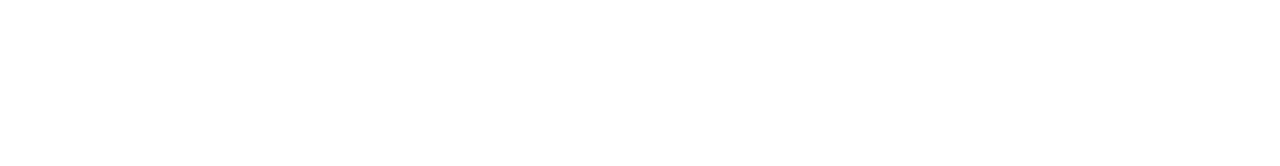
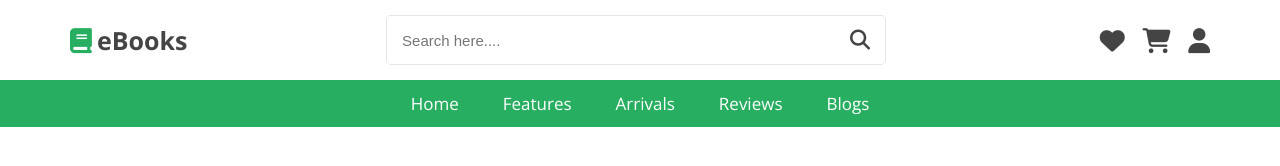
Before and after one commit to Muhammed-Nayeem/EBooks, a plain HTML site: page index.html in a window 1280 px wide. Shown: the top 166 px of the page. Drawn offline with nearby package versions, Linux system fonts and the light colour scheme.

Commit message:
Header Markup and Style Done

```diff
--- a/ASSETS/CSS/custom.scss
+++ b/ASSETS/CSS/custom.scss
@@ -0,0 +1,2 @@
+@import "../SCSS/Base/base";
+@import "../SCSS/Layouts/layout";
--- a/ASSETS/CSS/responsive.scss
+++ b/ASSETS/CSS/responsive.scss
@@ -0,0 +1,58 @@
+@import "../SCSS/Base/variable";
+
+@media only screen and (min-width: 992px) and (max-width: 1200px) {
+  html {
+    font-size: 55%;
+  }
+  .container {
+    max-width: 970px;
+  }
+}
+
+@media only screen and (min-width: 768px) and (max-width: 991px) {
+  html {
+    font-size: 50%;
+  }
+  .container {
+    max-width: 750px;
+  }
+}
+
+@media only screen and (max-width: 767px) {
+  html {
+    font-size: 45%;
+    scroll-padding-top: 0;
+  }
+  body {
+    padding-bottom: 5rem;
+  }
+  .container {
+    max-width: 320px;
+  }
+  .header {
+    #search-btn {
+      display: inline-block;
+    }
+    &__top {
+      box-shadow: $boxShadow;
+      position: relative;
+    }
+    &__search-form {
+      position: absolute;
+      top: -120%;
+      box-shadow: $boxShadow;
+    }
+    &__navbar {
+      display: none;
+    }
+  }
+}
+
+@media only screen and (min-width: 480px) and (max-width: 767px) {
+  html {
+    font-size: 48%;
+  }
+  .container {
+    max-width: 450px;
+  }
+}
--- a/ASSETS/Javascript/app.js
+++ b/ASSETS/Javascript/app.js
@@ -0,0 +1,22 @@
+//Top Header Search Form:
+let searchForm = document.querySelector(".header__search-form");
+document.querySelector("#search-btn").onclick = () => {
+  searchForm.classList.toggle("active");
+}
+
+//Sticky Navbar:
+window.onscroll = () => {
+  searchForm.classList.remove("remove");
+  if (window.scrollY > 80) {
+    document.querySelector(".header .header__navbar").classList.add("active");
+  } else {
+    document.querySelector(".header .header__navbar").classList.remove("active");
+  }
+}
+window.onload = () => {
+  if (window.scrollY > 80) {
+    document.querySelector(".header .header__navbar").classList.add("active");
+  } else {
+    document.querySelector(".header .header__navbar").classList.remove("active");
+  }
+}
--- a/ASSETS/SCSS/Base/_base.scss
+++ b/ASSETS/SCSS/Base/_base.scss
@@ -0,0 +1,4 @@
+@import "variable";
+@import "typography";
+@import "common";
+@import "reset";
--- a/ASSETS/SCSS/Base/_common.scss
+++ b/ASSETS/SCSS/Base/_common.scss
@@ -0,0 +1,41 @@
+* {
+  margin: 0;
+  padding: 0;
+  box-sizing: border-box;
+  outline: none;
+  border: none;
+  text-transform: capitalize;
+  text-decoration: none;
+  transition: all .3s ease;
+  transition: width none;
+}
+
+html {
+  font-size: 62.5%;
+  overflow-x: hidden;
+  scroll-padding-top: 5rem;
+  scroll-behavior: smooth;
+}
+
+html::-webkit-scrollbar {
+  width: 1rem;
+}
+
+html::-webkit-scrollbar-track {
+  background: transparent;
+}
+
+html::-webkit-scrollbar-thumb {
+  background: $black;
+}
+
+body {
+  font-family: $primaryFont;
+  height: 300vh;
+}
+
+.container {
+  max-width: 1140px;
+  width: 100%;
+  margin: 0 auto;
+}
--- a/ASSETS/SCSS/Base/_typography.scss
+++ b/ASSETS/SCSS/Base/_typography.scss
@@ -0,0 +1,3 @@
+@import url('https://fonts.googleapis.com/css2?family=Open+Sans:wght@300;400;500;600;700;800&family=Poppins:wght@300;400;500;600;700;800;900&display=swap');
+
+$primaryFont: 'Open Sans', sans-serif;
--- a/ASSETS/SCSS/Base/_variable.scss
+++ b/ASSETS/SCSS/Base/_variable.scss
@@ -0,0 +1,8 @@
+$green: #27ae60;
+$darkGreen: #219150;
+$black: #444;
+$lightBlack: #666;
+$white: #ffffff;
+$border: .1rem solid rgba(0, 0, 0, .1);
+$boxShadow: 0 .5rem 1rem rgba(0, 0, 0, .1);
+$borderHover: .1rem solid var(--black);
--- /dev/null
+++ b/ASSETS/SCSS/Layouts/_header.scss
@@ -0,0 +1,97 @@
+.header {
+  &__top {
+    background-color: $white;
+  }
+  &__top-container {
+    display: flex;
+    justify-content: space-between;
+    align-items: center;
+    padding: 1.5rem 0;
+  }
+  &__logo {
+    a {
+      font-size: 2.5rem;
+      font-weight: bolder;
+      text-transform: none;
+      color: $black;
+      cursor: pointer;
+      i {
+        color: $green;
+        padding-right: .5rem;
+      }
+    }
+  }
+  &__search-form {
+    width: 50rem;
+    height: 5rem;
+    border: $border;
+    border-radius: .5rem;
+    display: flex;
+    align-items: center;
+    background-color: $white;
+    overflow: hidden;
+    input {
+      width: 100%;
+      height: 100%;
+      padding: 0 1.5rem;
+      font-size: 1.5rem;
+      text-transform: none;
+      color: $black;
+    }
+    label {
+      font-size: 2rem;
+      color: $black;
+      padding-right: 1.5rem;
+      cursor: pointer;
+      &:hover {
+        color: $green;
+      }
+    }
+    &.active {
+      top: 120%;
+    }
+  }
+  &__icons {
+    div, a {
+      font-size: 2.5rem;
+      margin-left: 1.5rem;
+      color: $black;
+      cursor: pointer;
+      &:hover {
+        color: $green;
+      }
+    }
+    #search-btn {
+      display: none;
+    }
+  }
+  &__navbar {
+    background-color: $green;
+    &.active {
+      position: fixed;
+      top: 0;
+      left: 0;
+      right: 0;
+      z-index: 1000;
+    }
+  }
+  &__menu {
+    list-style: none;
+    display: flex;
+    justify-content: center;
+    align-items: center;
+    li {
+      margin: 0 1rem;
+      a {
+        display: inline-block;
+        font-size: 1.7rem;
+        padding: 1.2rem;
+        color: $white;
+        cursor: pointer;
+        &:hover {
+          background-color: $darkGreen;
+        }
+      }
+    }
+  }
+}
--- /dev/null
+++ b/ASSETS/SCSS/Layouts/_layout.scss
@@ -0,0 +1 @@
+@import "header";
--- a/index.html
+++ b/index.html
@@ -15,6 +15,42 @@
     <link rel="stylesheet" href="./ASSETS/CSS/responsive.css">
   </head>
   <body>
+    <!-- header section start -->
+    <header class="header">
+      <div class="header__top">
+        <div class="container">
+          <div class="header__top-container">
+            <div class="header__logo">
+              <a href="#"><i class="fas fa-book"></i>eBooks</a>
+            </div>
+            <form action="#" class="header__search-form">
+              <input type="text" name="search" id="search-form" placeholder="Search here....">
+              <label for="search-form" class="fas fa-search"></label>
+            </form>
+            <div class="header__icons">
+              <div id="search-btn" class="fas fa-search"></div>
+              <a href="#" class="fas fa-heart"></a>
+              <a href="#" class="fas fa-shopping-cart"></a>
+              <div id="login-btn" class="fas fa-user"></div>
+            </div>
+          </div>
+        </div>
+      </div>
+      <div class="header__navbar">
+        <div class="container">
+          <nav class="header__navbar-container">
+            <ul class="header__menu">
+              <li><a href="#home">Home</a></li>
+              <li><a href="#features">Features</a></li>
+              <li><a href="#arrivals">Arrivals</a></li>
+              <li><a href="#reviews">Reviews</a></li>
+              <li><a href="#blogs">Blogs</a></li>
+            </ul>
+          </nav>
+        </div>
+      </div>
+    </header>
+    <!-- header section end -->
 
     <!--[swiper js and javascript files]-->
     <script src="./ASSETS/Vendeors/SwiperJs/swiper-bundle.min.js"></script>
```
Also changed, not shown: ASSETS/CSS/custom.css, ASSETS/CSS/responsive.css, ASSETS/SCSS/Base/_reset.scss (added), 4 other files.
